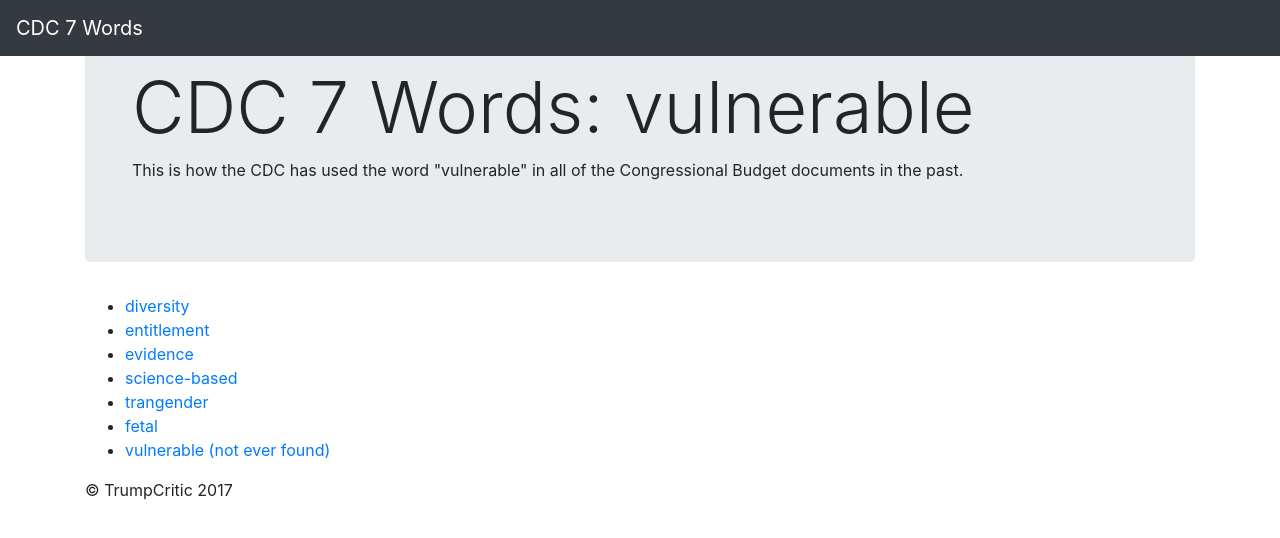
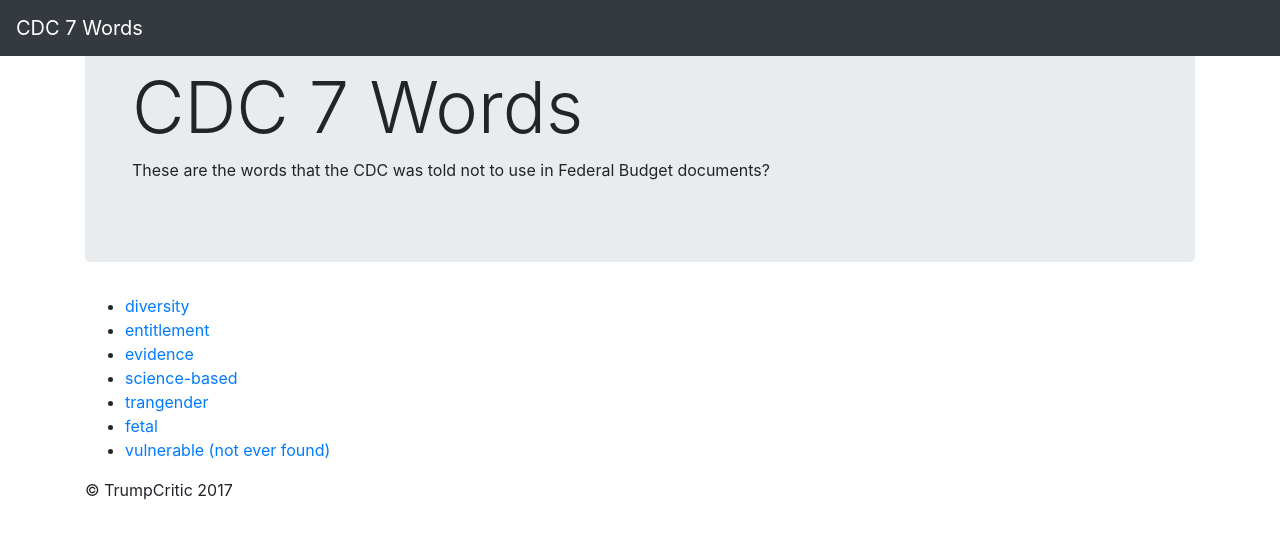
Before and after one commit to trumpcritic/trumpcritic.github.io, a plain HTML site: page index.html in a window 1280 px wide. Drawn offline with nearby package versions, Linux system fonts and the light colour scheme.

Commit message:
better index

```diff
--- a/index.html
+++ b/index.html
@@ -18,8 +18,11 @@
 
      <div class="jumbotron">
         <div class="container">
-          <h1 class="display-3">CDC 7 Words: vulnerable</h1>
-	<p> This is how the CDC has used the word "vulnerable" in all of the Congressional Budget documents in the past.
+          <h1 class="display-3">CDC 7 Words</h1>
+<p> These are the words that the CDC was told not to use in Federal Budget documents?
+
+
+</p>
         </div>
       </div>
 
```
